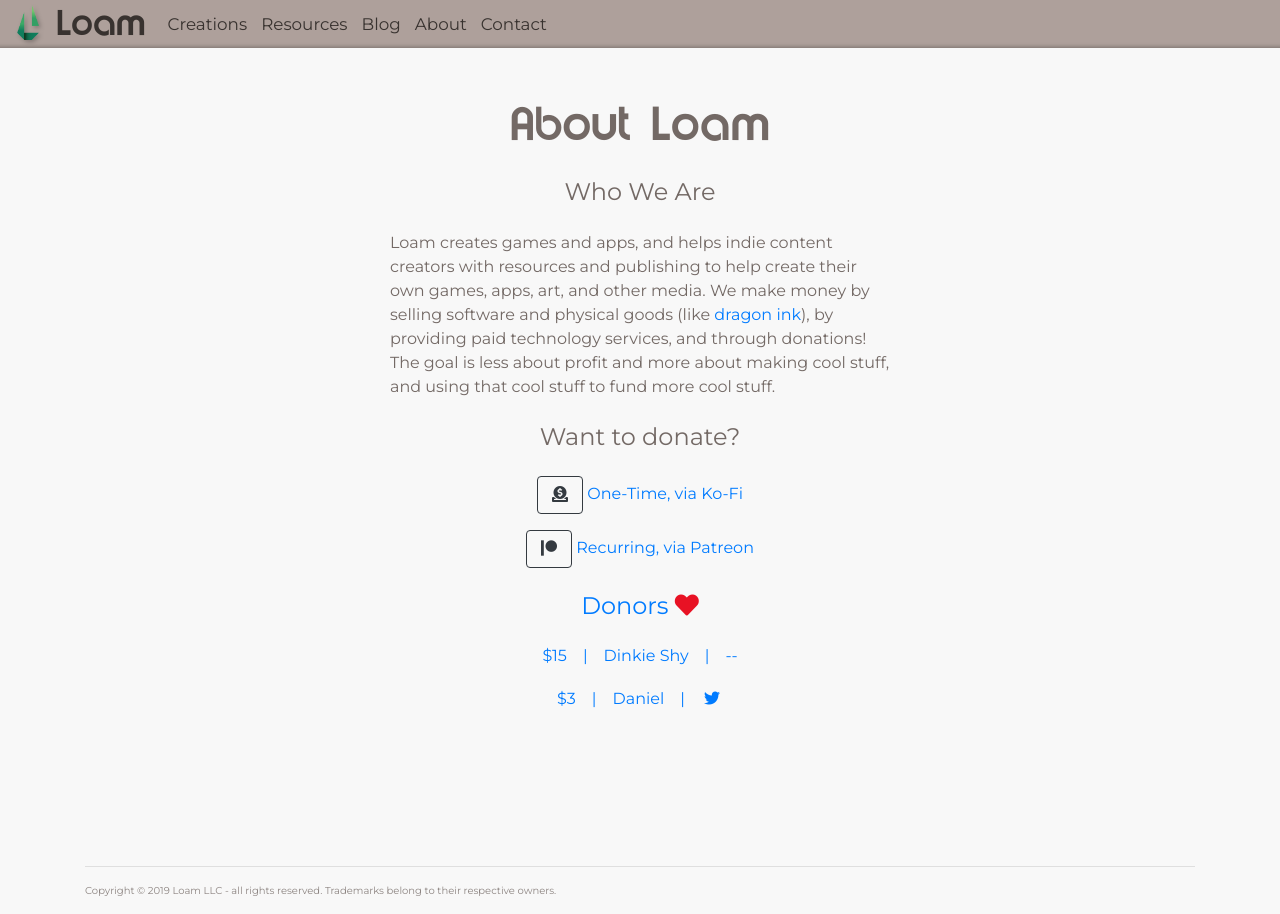
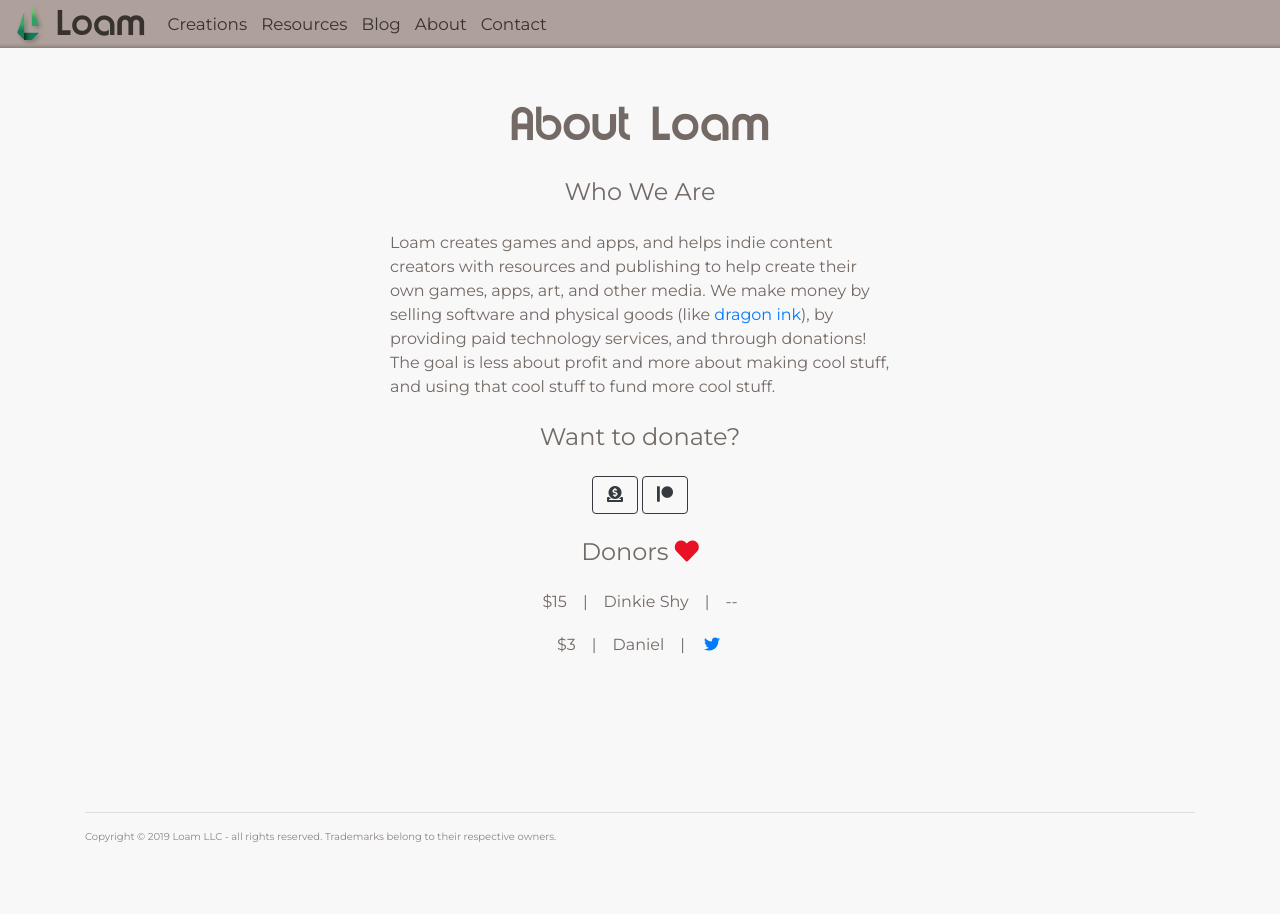
Before and after one commit to LoamNet/net.loam.www, a Jekyll site: the page built from about/index.html, in a window 1280 px wide. Built offline with Jekyll 4.4.1, drawn with Linux system fonts in a browser that asks for light colours; nearby versions of some CDN libraries.

Commit message:
= Updated donation section to remove descriptions that weren't working

```diff
--- a/about/index.html
+++ b/about/index.html
@@ -13,8 +13,10 @@
 </div>
 
 <h2 class="loam-section-title">Want to donate?</h2>
-<p><a class="btn btn-outline-dark loam-social loam-social-donate" href="https://ko-fi.com/loamnet"><i class="fas fa-donate"></i></a><a href="https://ko-fi.com/loamnet"> One-Time, via Ko-Fi</a></p>
-<p><a class="btn btn-outline-dark loam-social loam-social-patreon" href="https://www.patreon.com/loam"><i class="fab fa-patreon"></i></a><a href="www.patreon.com/loam"> Recurring, via Patreon</p>
+<p>
+	<a class="btn btn-outline-dark loam-social loam-social-donate" href="https://ko-fi.com/loamnet"><i class="fas fa-donate"></i></a>
+	<a class="btn btn-outline-dark loam-social loam-social-patreon" href="https://www.patreon.com/loam"><i class="fab fa-patreon"></i></a>
+</p>
 
 <h2 class="loam-section-title">Donors <i class="fas fa-heart" style="color: #E81224;" aria-hidden="true"></i></h2>
 <p>$15&emsp;|&emsp;Dinkie Shy&emsp;|&emsp;--</p>
```
